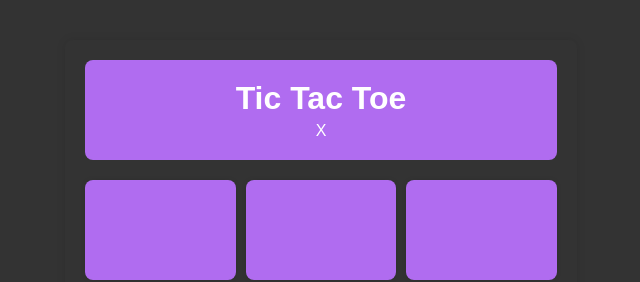
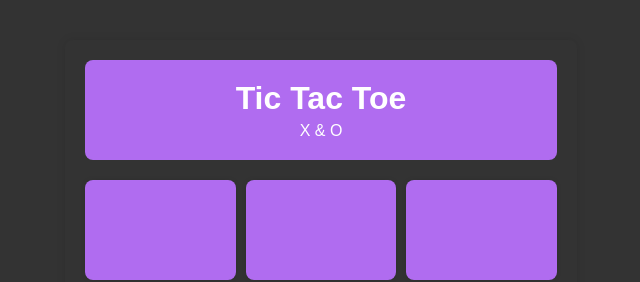
Before and after one commit to Mamdouh-Helmy/X-O-Game, a plain HTML site: page index.html in a window 1280 px wide. Shown: the part 120-402 px from the top of the page, 319-959 px from the left. Drawn offline with Linux system fonts and the light colour scheme.

Commit message:
Update index.html

```diff
--- a/index.html
+++ b/index.html
@@ -10,7 +10,7 @@
     <div class="container">
         <div class="header" id="header">
             <h1>Tic Tac Toe</h1>
-            <p id="player">X</p>
+            <p id="player">X & O</p>
         </div>
         <div class="all-box">
             <div class="box"></div>
```
